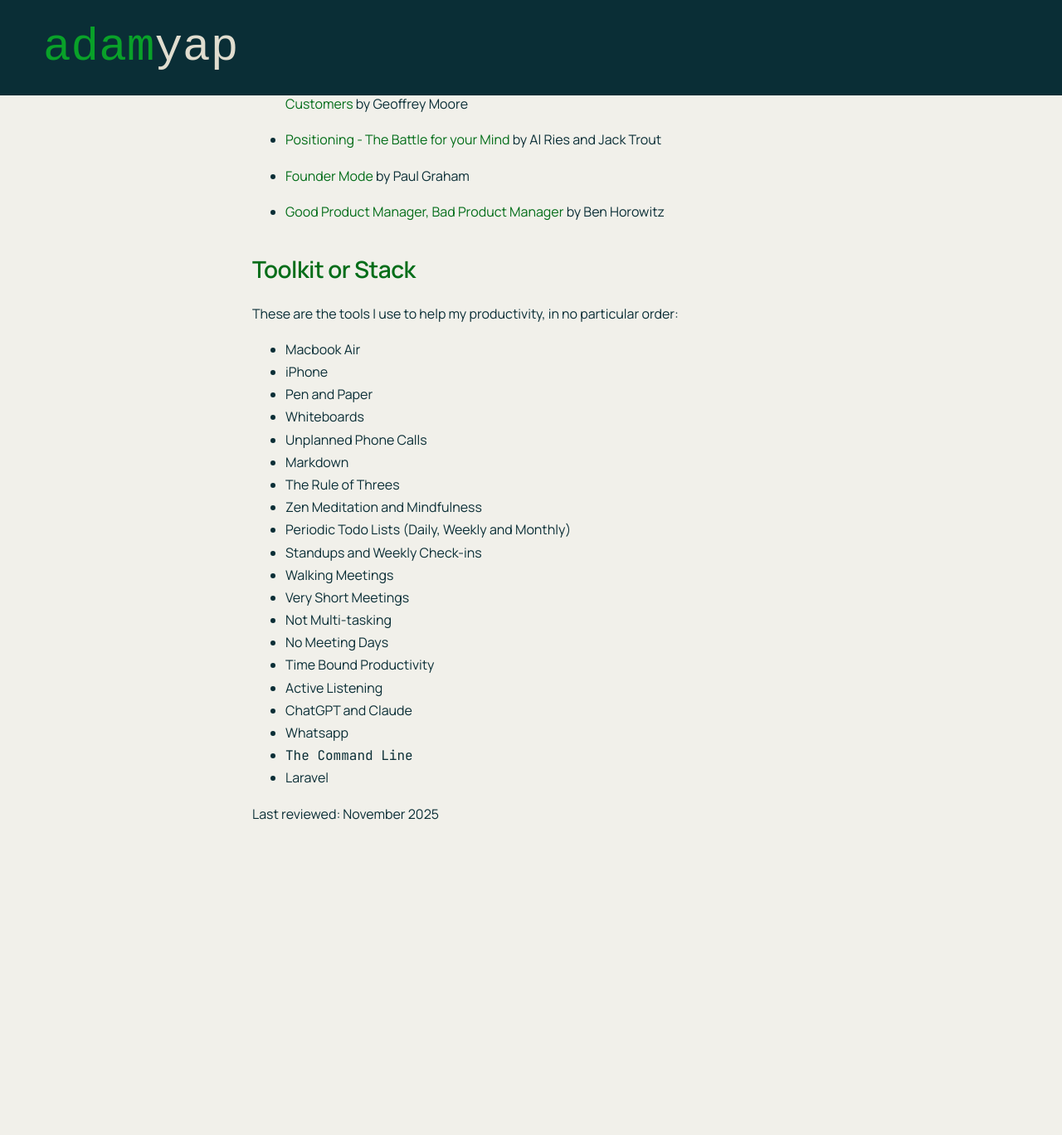
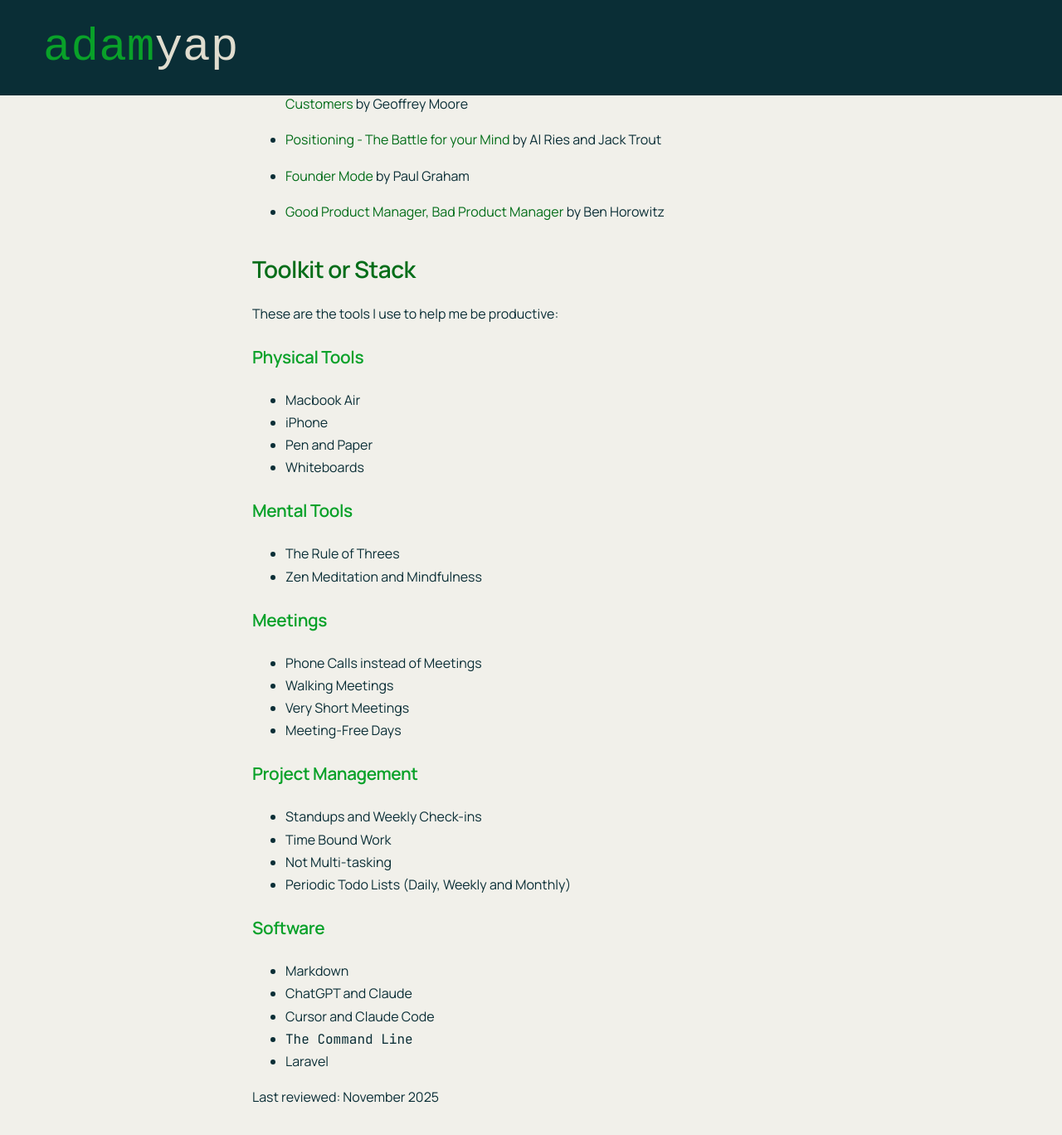
Before and after one commit to adamyap78/adamyap78.github.io, a Jekyll site: the page built from index.md, in a window 1280 px wide and 1400 px high, scrolled down 1135 px. Shown: the top 1368 px of the window at 83% size. Built offline with Jekyll 4.4.1, drawn with Linux system fonts in a browser that asks for light colours; some web fonts are replaced; before the commit the page ends 2194 px from its top, so only the background shows below that.

Commit message:
Categorised Tools

```diff
--- a/index.md
+++ b/index.md
@@ -41,26 +41,39 @@ I often get asked, "what books or articles do you recommend?". This is the short
 
 ## Toolkit or Stack
 
-These are the tools I use to help my productivity, in no particular order:
+These are the tools I use to help me be productive:
+
+### Physical Tools
 
 - Macbook Air
 - iPhone
 - Pen and Paper
 - Whiteboards
-- Unplanned Phone Calls
-- Markdown
+
+### Mental Tools
+
 - The Rule of Threes
 - Zen Meditation and Mindfulness
-- Periodic Todo Lists (Daily, Weekly and Monthly)
-- Standups and Weekly Check-ins
+
+### Meetings
+
+- Phone Calls instead of Meetings
 - Walking Meetings
 - Very Short Meetings
+- Meeting-Free Days
+
+### Project Management
+
+- Standups and Weekly Check-ins
+- Time Bound Work
 - Not Multi-tasking
-- No Meeting Days
-- Time Bound Productivity
-- Active Listening
+- Periodic Todo Lists (Daily, Weekly and Monthly)
+
+### Software
+
+- Markdown
 - ChatGPT and Claude
-- Whatsapp
+- Cursor and Claude Code
 - <span class="mono">The Command Line</span>
 - Laravel
 
```
